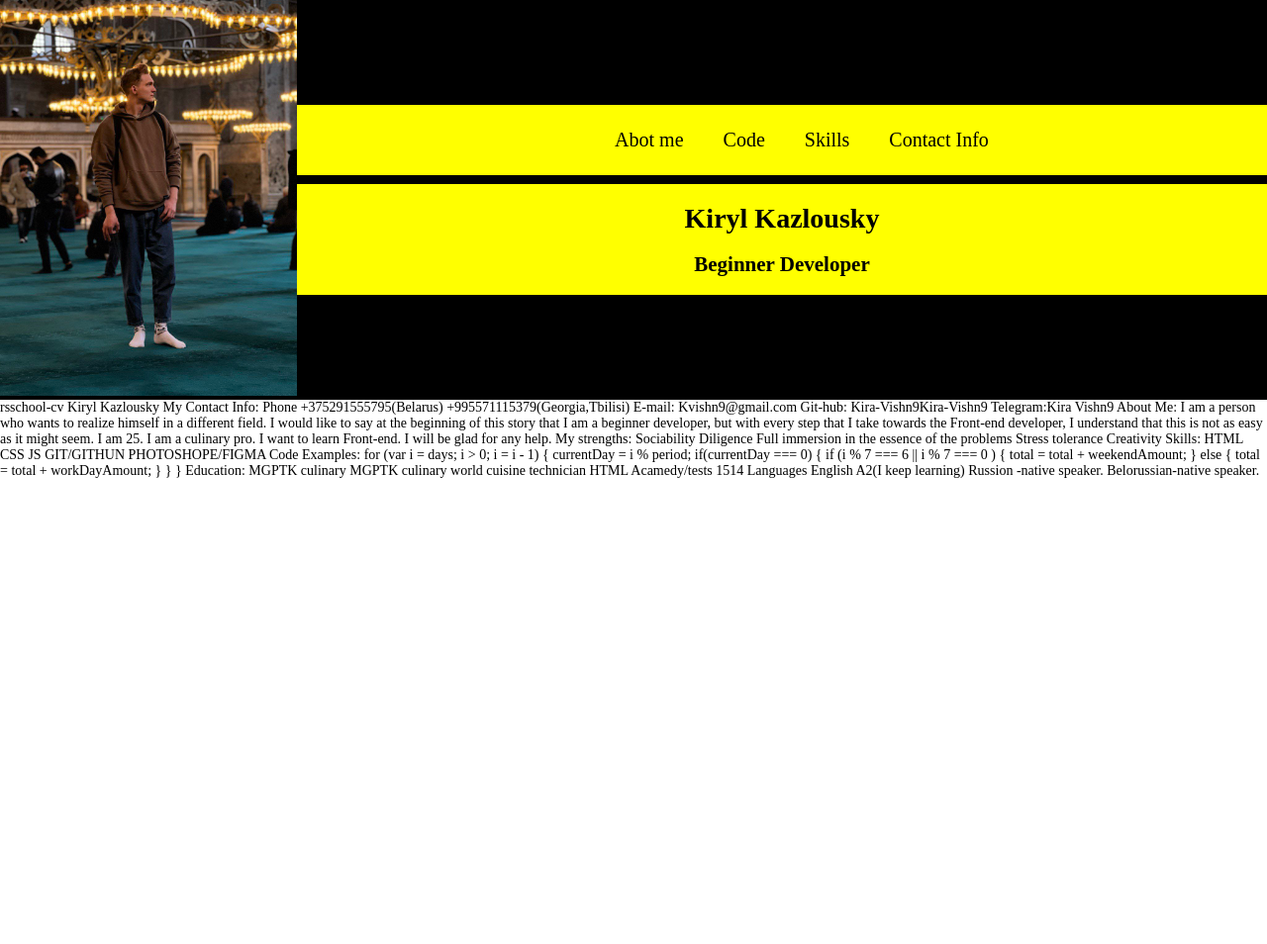
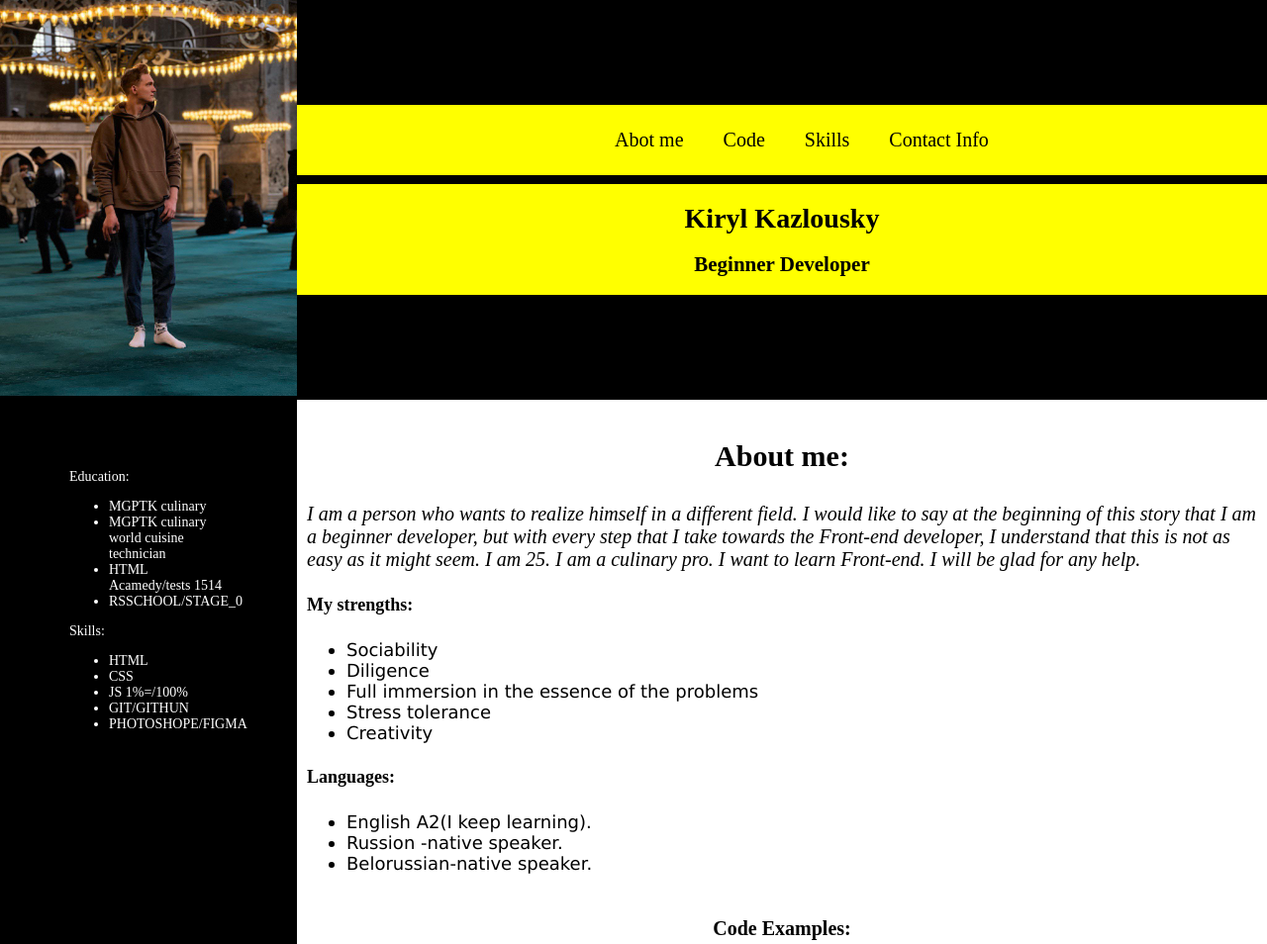
Before and after one commit to Kira-Vishn9/rsschool-cv, a plain HTML site: page index.html in a window 1280 px wide. Shown: the top 954 px of the page at 99% size. Before the commit the page ends 800 px from the top, so only its background shows below. Drawn offline with Linux system fonts and the light colour scheme.

Commit message:
feat: add style block main

```diff
--- a/index.html
+++ b/index.html
@@ -30,6 +30,61 @@
 
     </div>
 </header>
+<!-- main-->
+
+<div class="conteiner_2">
+    <aside class="aside_conteiner">
+        <div class="education_box">Education:
+            <ul>
+                <li>MGPTK culinary</li>
+                <li>MGPTK culinary world cuisine technician</li>
+                <li>HTML Acamedy/tests 1514</li>
+                <li>RSSCHOOL/STAGE_0 </li>
+            </ul>
+            <div class="Skills-box">Skills:
+                <ul>
+                    <li>HTML</li>
+                    <li>CSS</li>
+                    <li>JS 1%=/100%</li>
+                    <li>GIT/GITHUN</li>
+                    <li>PHOTOSHOPE/FIGMA</li>
+                </ul>
+            </div>
+        </div>
+    </aside>
+    <main class="main_conteiner">
+        <section class="about_me">
+            <h3>About me:</h3>
+            <p>I am a person who wants to realize himself in a different field. I would like to say at the beginning of this story that I am a beginner developer, but with every step that I take towards the Front-end developer, I understand that this is not as easy as it might seem. I am 25. I am a culinary pro. I want to learn Front-end. I will be glad for any help.</p>
+            <h4>My strengths:</h4>
+            <ul>
+                <li>Sociability</li>
+                <li>Diligence</li>
+                <li>Full immersion in the essence of the problems</li>
+                <li>Stress tolerance</li>
+                <li>Creativity</li>
+            </ul>
+            <h4>Languages:</h4>
+            <ul>
+                <li>English A2(I keep learning).</li>
+                <li>Russion -native speaker.</li>
+                <li>Belorussian-native speaker.</li>
+
+            </ul>
+        </section>
+        <section class="my_code">
+            <h3>Code Examples:</h3>
+            <img src="img/code.png" alt="Code">
+            <p>
+
+        </p>
+        </section>
+
+    </main>
+
+</div>
+
+<!--footer-->
 rsschool-cv
 Kiryl Kazlousky
 My Contact Info:
@@ -40,37 +95,18 @@ Telegram:Kira Vishn9
 About Me:
 I am a person who wants to realize himself in a different field. I would like to say at the beginning of this story that I am a beginner developer, but with every step that I take towards the Front-end developer, I understand that this is not as easy as it might seem. I am 25. I am a culinary pro. I want to learn Front-end. I will be glad for any help.
 
-My strengths:
-Sociability
-Diligence
-Full immersion in the essence of the problems
-Stress tolerance
-Creativity
-Skills:
-HTML
-CSS
-JS
-GIT/GITHUN
-PHOTOSHOPE/FIGMA
-Code Examples:
-for (var i = days; i > 0; i = i - 1) {
-currentDay = i % period;
-if(currentDay === 0) {
-if (i % 7 === 6 || i % 7 === 0 ) {
-total = total + weekendAmount;
-} else {
-total = total + workDayAmount;
-}
-}
-}
-Education:
-MGPTK culinary
-MGPTK culinary world cuisine technician
-HTML Acamedy/tests 1514
-Languages
-English A2(I keep learning)
-Russion -native speaker.
-Belorussian-native speaker.
+
+
+
+
+
+
+
+
+
+
+
+
 
 
 </body>
--- a/style.css
+++ b/style.css
@@ -36,3 +36,62 @@ body {
 .photo_header {
 
 }
+
+/**main**/
+
+.conteiner_2 {display: flex;}
+
+.aside_conteiner {
+    display: flex;
+    flex-direction: column;
+    width: 300px;
+    color: white;
+    background-color: black;
+}
+
+.education_box {
+    padding: 40px;
+    margin: 30px;
+}
+
+.about_me {
+    padding: 10px;
+}
+
+.about_me h3 {text-align: center;
+font-size: 30px;
+font: 900;}
+
+
+.about_me p {
+    font-style: italic;
+    font-size: 20px;
+}
+
+.about_me h4 {
+    font-size: 18px;
+    font-weight: 800;
+}
+
+.about_me li {
+    font-size: 18px;
+    font-family: Verdana, Geneva, Tahoma, sans-serif;
+
+}
+
+.my_code {
+    text-align: center;
+}
+
+.my_code img {
+    width: 500px;
+    height: auto;
+}
+
+.my_code h3 {
+    font-size: 20px;
+    font-weight: 900;
+
+}
+
+/**footer**/
```
Also changed, not shown: img/code.png (added).
